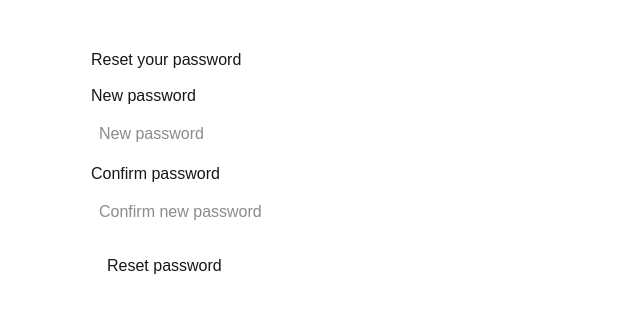
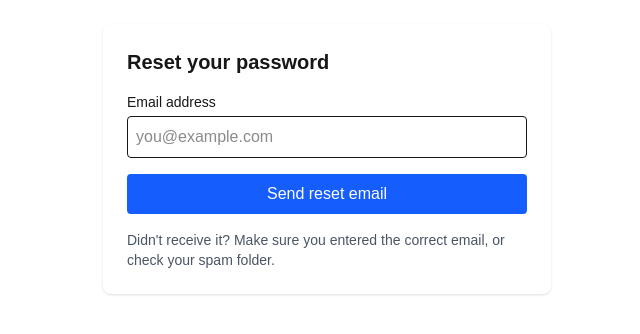
Before and after one commit to fouzan01/thunderbloop, a Next.js app: page /auth/reset in a window 1280 px wide. Shown: the top 334 px of the page, without its empty margins (313-953 px from the left). Built offline with nearby package versions, Linux system fonts and the light colour scheme.

Commit message:
Update ResetForm, tsconfig, and firebase client fixes

```diff
--- a/app/auth/reset/ResetForm.tsx
+++ b/app/auth/reset/ResetForm.tsx
@@ -1,61 +1,71 @@
+// components/ResetForm.tsx
 "use client";
 
 import React, { useState } from "react";
-import { useSearchParams } from "next/navigation";
+import { sendPasswordReset } from "../lib/authHelpers";
 
-type FormState = { password: string; confirmPassword: string };
-
-export default function ResetForm(): React.ReactElement {
-  const searchParams = useSearchParams();
-  const oobCode = searchParams?.get("oobCode") ?? "";
-
-  const [form, setForm] = useState<FormState>({ password: "", confirmPassword: "" });
-  const [loading, setLoading] = useState(false);
-  const [error, setError] = useState<string | null>(null);
-  const [success, setSuccess] = useState(false);
-
-  function onChange(e: React.ChangeEvent<HTMLInputElement>) {
-    setForm(prev => ({ ...prev, [e.target.name]: e.target.value }));
-  }
+export default function ResetForm(): JSX.Element {
+  const [email, setEmail] = useState("");
+  const [status, setStatus] = useState<null | "idle" | "sending" | "sent" | "error">(null);
+  const [errorMessage, setErrorMessage] = useState<string | null>(null);
 
   async function onSubmit(e: React.FormEvent) {
     e.preventDefault();
-    setError(null);
-    if (form.password.length < 6) { setError("Password must be at least 6 characters."); return; }
-    if (form.password !== form.confirmPassword) { setError("Passwords do not match."); return; }
-    if (!oobCode) { setError("Missing reset code."); return; }
-
+    setStatus("sending");
+    setErrorMessage(null);
     try {
-      setLoading(true);
-      // TODO: replace with actual firebase confirmPasswordReset(auth, oobCode, form.password)
-      await new Promise(res => setTimeout(res, 700));
-      setSuccess(true);
+      await sendPasswordReset(email);
+      setStatus("sent");
     } catch (err: any) {
-      setError(err?.message ?? "Failed to reset password");
-    } finally {
-      setLoading(false);
+      console.error("Reset error:", err);
+      setErrorMessage(err?.message || "Could not send password reset email");
+      setStatus("error");
     }
   }
 
   return (
-    <div style={{ maxWidth: 520, margin: "0 auto", padding: 24 }}>
-      <h2 style={{ marginBottom: 12 }}>Reset your password</h2>
-      {error && <div style={{ color: "#b00020", marginBottom: 12 }}>{error}</div>}
-      {success ? (
-        <div style={{ color: "#007700" }}>Password reset successfully. You can now log in.</div>
+    <div className="max-w-md mx-auto p-6 bg-white rounded-lg shadow">
+      <h2 className="text-xl font-semibold mb-4">Reset your password</h2>
+
+      {status === "sent" ? (
+        <div className="p-4 bg-green-50 text-green-900 border rounded">
+          If an account exists for <strong>{email}</strong>, a password reset email has been sent.
+          Check your inbox and spam folder.
+        </div>
       ) : (
-        <form onSubmit={onSubmit}>
-          <div style={{ marginBottom: 8 }}>
-            <label style={{ display: "block", marginBottom: 6 }}>New password</label>
-            <input name="password" type="password" placeholder="New password" value={form.password} onChange={onChange} minLength={6} required style={{ width: "100%", padding: 8, boxSizing: "border-box" }}/>
+        <form onSubmit={onSubmit} className="space-y-4">
+          <div>
+            <label htmlFor="email" className="block text-sm font-medium">Email address</label>
+            <input
+              id="email"
+              type="email"
+              required
+              value={email}
+              onChange={(e) => setEmail(e.target.value)}
+              className="mt-1 block w-full rounded border p-2"
+              placeholder="you@example.com"
+            />
           </div>
-          <div style={{ marginBottom: 12 }}>
-            <label style={{ display: "block", marginBottom: 6 }}>Confirm password</label>
-            <input name="confirmPassword" type="password" placeholder="Confirm new password" value={form.confirmPassword} onChange={onChange} required style={{ width: "100%", padding: 8, boxSizing: "border-box" }}/>
+
+          {status === "error" && errorMessage && (
+            <p className="text-sm text-red-600">{errorMessage}</p>
+          )}
+
+          <div>
+            <button
+              type="submit"
+              className="w-full py-2 px-4 rounded bg-blue-600 text-white disabled:opacity-60"
+              disabled={status === "sending"}
+            >
+              {status === "sending" ? "Sending..." : "Send reset email"}
+            </button>
           </div>
-          <button type="submit" disabled={loading} style={{ padding: "10px 16px", cursor: loading ? "not-allowed" : "pointer" }}>{loading ? "Resetting..." : "Reset password"}</button>
         </form>
       )}
+
+      <p className="mt-4 text-sm text-gray-600">
+        Didn't receive it? Make sure you entered the correct email, or check your spam folder.
+      </p>
     </div>
   );
 }
--- a/lib/firebaseClient.ts
+++ b/lib/firebaseClient.ts
@@ -1,19 +1,28 @@
-// Minimal firebase client scaffold. Add your NEXT_PUBLIC_ env vars to .env.local
+// lib/firebaseClient.ts
 import { initializeApp, getApps, getApp } from "firebase/app";
-import { getAuth, GoogleAuthProvider } from "firebase/auth";
-import { getFirestore } from "firebase/firestore";
+import { getAuth } from "firebase/auth";
 
 const firebaseConfig = {
-  apiKey: process.env.NEXT_PUBLIC_FIREBASE_API_KEY ?? "",
-  authDomain: process.env.NEXT_PUBLIC_FIREBASE_AUTH_DOMAIN ?? "",
-  projectId: process.env.NEXT_PUBLIC_FIREBASE_PROJECT_ID ?? "",
-  storageBucket: process.env.NEXT_PUBLIC_FIREBASE_STORAGE_BUCKET ?? "",
-  messagingSenderId: process.env.NEXT_PUBLIC_FIREBASE_MESSAGING_SENDER_ID ?? "",
-  appId: process.env.NEXT_PUBLIC_FIREBASE_APP_ID ?? ""
+  apiKey: process.env.NEXT_PUBLIC_FIREBASE_API_KEY,
+  authDomain: process.env.NEXT_PUBLIC_FIREBASE_AUTH_DOMAIN,
+  projectId: process.env.NEXT_PUBLIC_FIREBASE_PROJECT_ID,
+  storageBucket: process.env.NEXT_PUBLIC_FIREBASE_STORAGE_BUCKET,
+  messagingSenderId: process.env.NEXT_PUBLIC_FIREBASE_MESSAGING_SENDER_ID,
+  appId: process.env.NEXT_PUBLIC_FIREBASE_APP_ID,
 };
 
-const app = !getApps().length ? initializeApp(firebaseConfig) : getApp();
-export const auth = getAuth(app);
-export const db = getFirestore(app);
-export const googleProvider = new GoogleAuthProvider();
-export default app;
+function initFirebase() {
+  try {
+    if (!getApps().length) {
+      initializeApp(firebaseConfig);
+    } else {
+      getApp();
+    }
+  } catch (err) {
+    console.error("Firebase initialization error", err);
+  }
+}
+
+initFirebase();
+
+export const auth = getAuth();
```
Also changed, not shown: tsconfig.json (+5 -13 lines).
